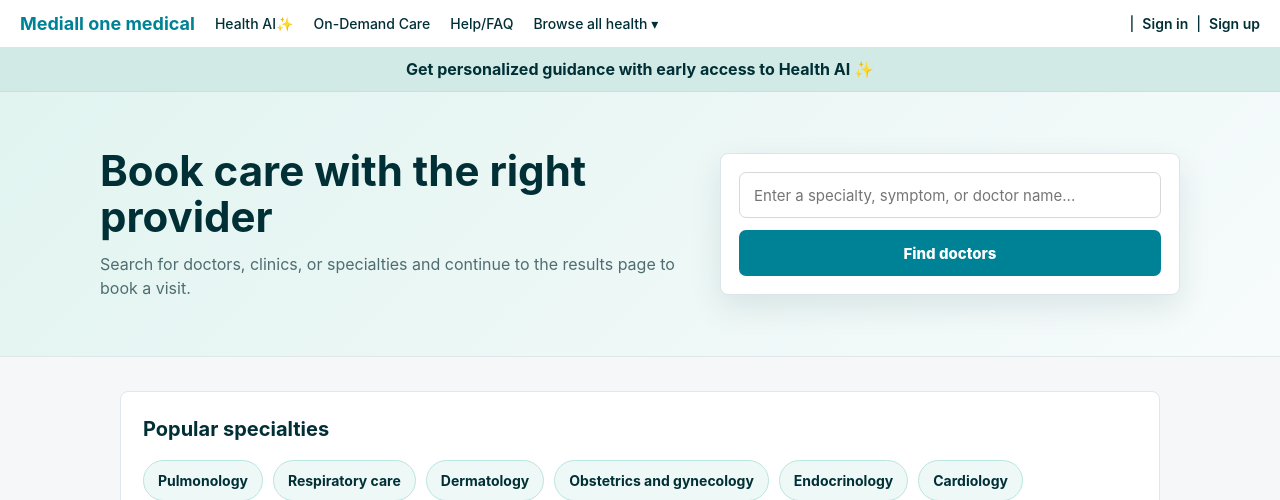
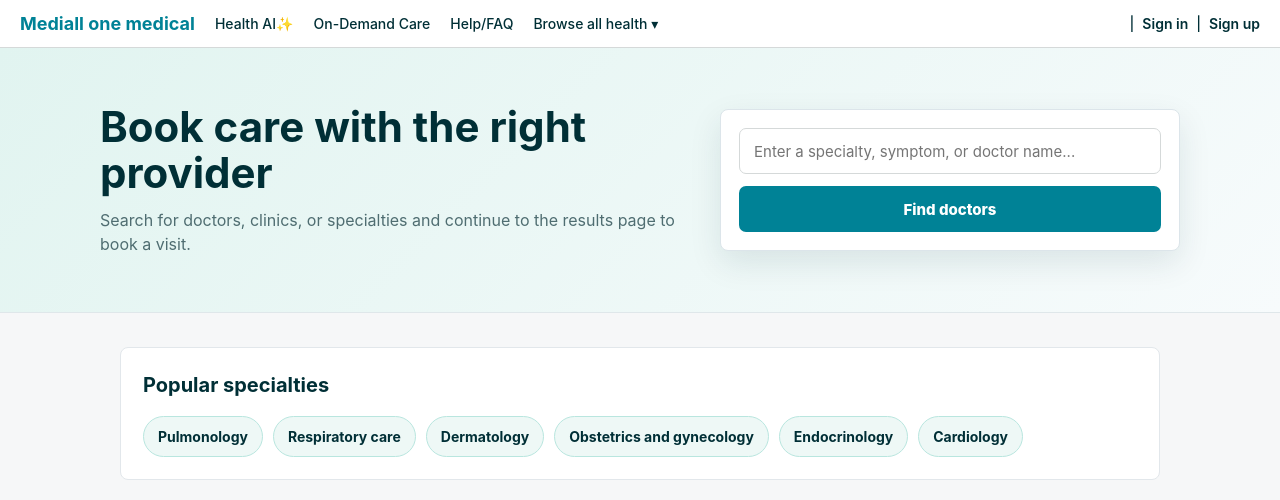
Before and after one commit to DungCaad/mediall, a Django app: page /dat-kham/ in a window 1280 px wide. Shown: the top 500 px of the page. Run offline with Django 5.2, Linux system fonts and the light colour scheme; data comes from the database, SQL or seed files in the repository.

Commit message:
Remove health AI promo banner

```diff
--- a/templates/appointment.html
+++ b/templates/appointment.html
@@ -35,9 +35,6 @@
                 <a class="text-button" href="{% url 'home' %}">Sign up</a>
                 {% endif %}
             </div>
-        </div>
-        <div class="promo-banner">
-            Get personalized guidance with early access to Health AI ✨
         </div>
     </header>
 
--- a/templates/doctor_search.html
+++ b/templates/doctor_search.html
@@ -36,9 +36,6 @@
                 <a class="text-button" href="{% url 'home' %}">Sign up</a>
                 {% endif %}
             </div>
-        </div>
-        <div class="promo-banner">
-            Get personalized guidance with early access to Health AI ✨
         </div>
     </header>
 
--- a/templates/home.html
+++ b/templates/home.html
@@ -37,9 +37,6 @@
                 <button type="button" class="text-button" data-open-register>Sign up</button>
                 {% endif %}
             </div>
-        </div>
-        <div class="promo-banner">
-            Get personalized guidance with early access to Health AI ✨
         </div>
     </header>
 
@@ -143,7 +140,7 @@
         </div>
     </div>
 
-    <section class="hero" style="background-image: url('{% static 'images/hero_care.jpg' %}');">
+    <section class="hero" style="background-image: url('{% static 'images/hero_care.jpeg' %}');">
         <div class="container">
             <h1>Health Education<br> & Information<br>Sessions<br>from $9</h1>
             <p>Schedule your Health Education Session NOW or at your preferred time</p>
--- a/templates/home_vi.html
+++ b/templates/home_vi.html
@@ -35,9 +35,6 @@
                 <a class="text-button" href="{% url 'home' %}">Đăng ký</a>
                 {% endif %}
             </div>
-        </div>
-        <div class="promo-banner">
-            Nhận hướng dẫn cá nhân hóa với Health AI ✨
         </div>
     </header>
 
```
